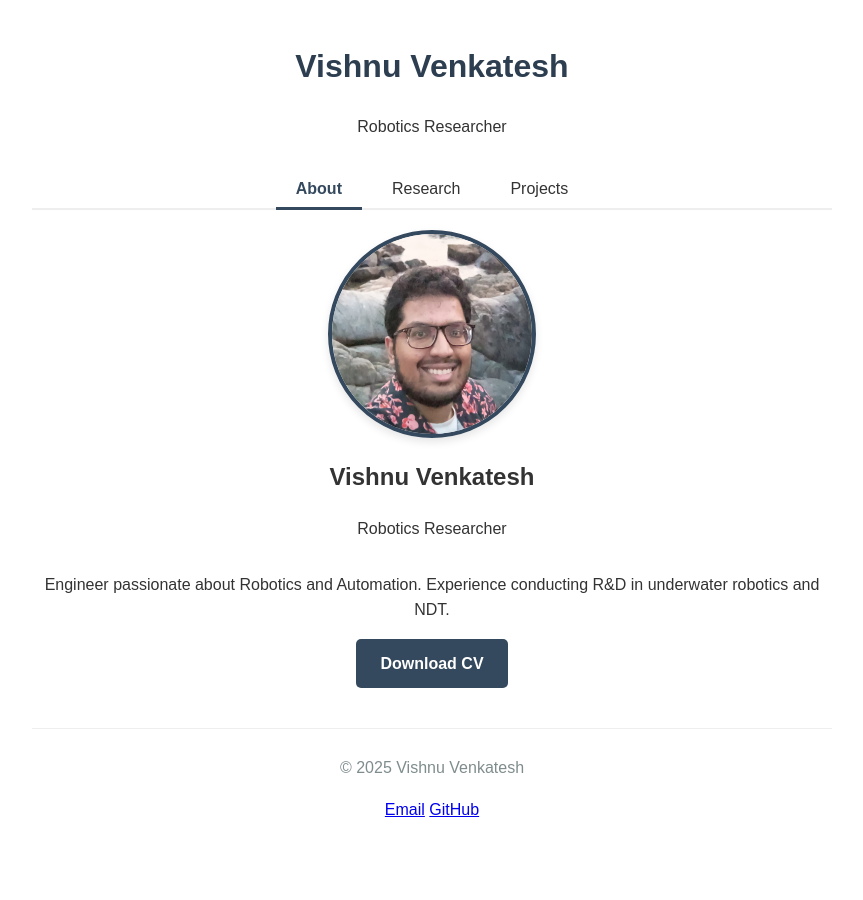
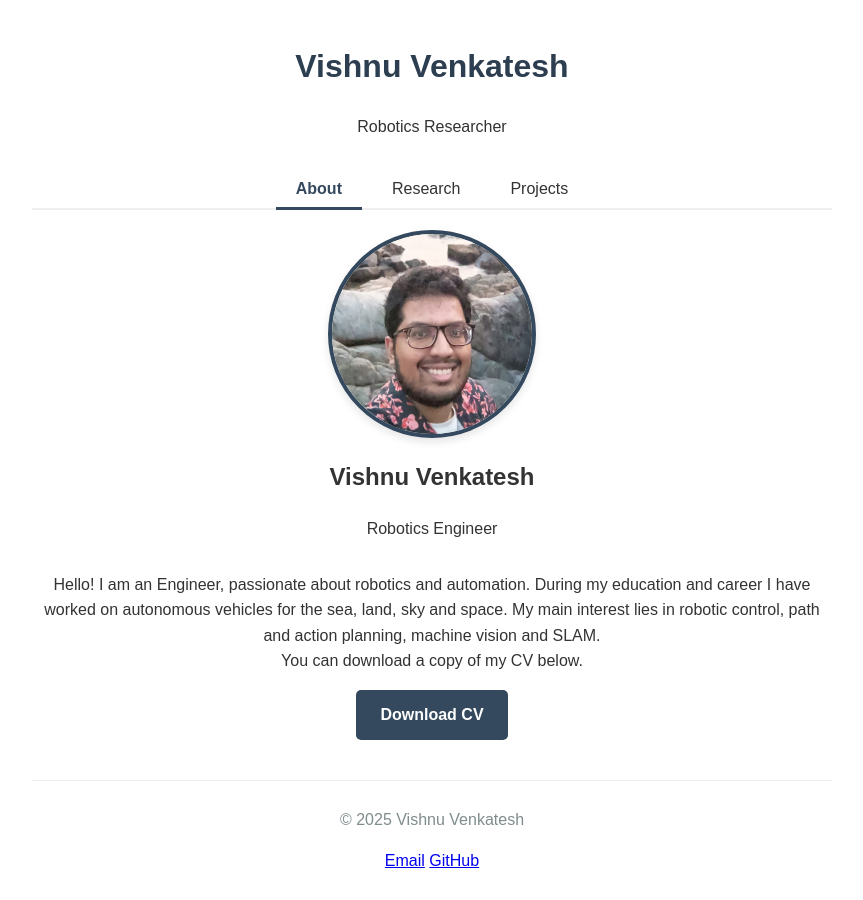
Before and after one commit to Vishnu96/Vishnu96.github.io, a Jekyll site: the page built from index.html, in a window 1280 px wide. Shown: the whole page, without its empty margins (208-1071 px from the left). Built offline with Jekyll 4.4.1, drawn with Linux system fonts in a browser that asks for light colours.

Commit message:
updated about page

```diff
--- a/_includes/about.html
+++ b/_includes/about.html
@@ -4,11 +4,14 @@
             <img src="/files/vv_headshot.jpeg" alt="Vishnu Venkatesh">
         </div>
         <h2>Vishnu Venkatesh</h2>
-        <p>Robotics Researcher</p>
+        <p>Robotics Engineer</p>
     </div>
 
     <div class="about-text">
-        <p>Engineer passionate about Robotics and Automation. Experience conducting R&D in underwater robotics and NDT.</p>
+        <p>Hello! I am an Engineer, passionate about robotics and automation. During my education and career
+            I have worked on autonomous vehicles for the sea, land, sky and space. My main interest lies in
+            robotic control, path and action planning, machine vision and SLAM. <br> You can download a copy of my
+            CV below.</p>
         <a href="/files/VVResume.pdf" download="Vishnu_Venkatesh_CV.pdf" class="download-btn">
             Download CV
         </a>
```
